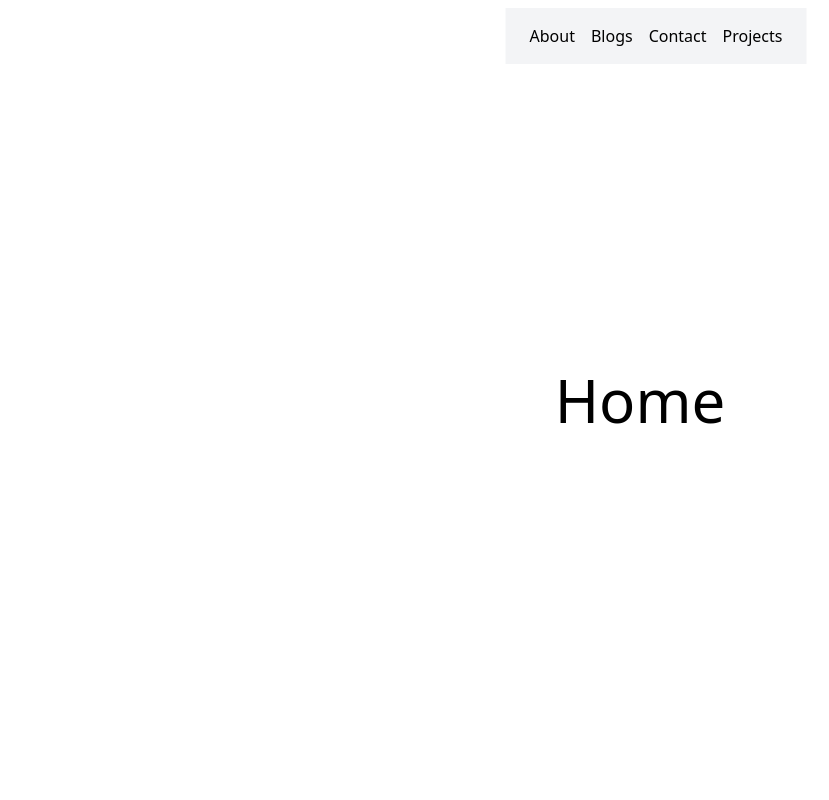
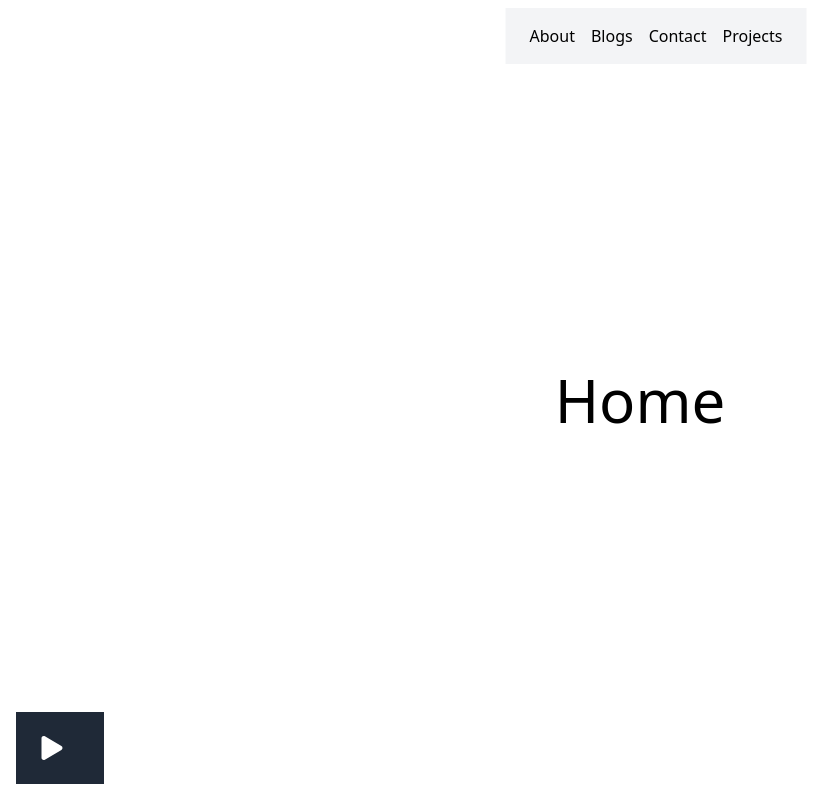
Before and after one commit to vhyran/portfolio, a React (Vite) app: page / in a window 1280 px wide. Shown: the whole page, without its empty margins (0-829 px from the left). Built offline with nearby package versions, Linux system fonts and the light colour scheme; what @catppuccin/tailwindcss would draw is missing.

Commit message:
feat: enhance MusicPlayer styling and integrate it into Home page layout

```diff
--- a/src/components/MusicPlayer.tsx
+++ b/src/components/MusicPlayer.tsx
@@ -40,22 +40,24 @@ const MusicPlayer: React.FC = () => {
 
 	return (
 		<motion.div
-			className="flex flex-col items-center justify-center bg-base p-6 rounded-lg shadow-lg"
+			className="flex flex-col items-center justify-center bg-gray-800 p-6"
 			style={{ maxWidth: '300px', margin: '0 auto' }}
 		>
 			<audio ref={audioRef} src={track} loop>
 				<track kind="captions" srcLang="en" label="English" />
 			</audio>
+			<div className="flex items-center w-full">
 				<motion.button
 					type="button"
 					onClick={togglePlayPause}
-				className="text-text text-2xl mb-4 pl-4"
+					className="text-white text-2xl mr-4"
 				>
 					{isPlaying ? <FaPause /> : <FaPlay />}
 				</motion.button>
-			<motion.div className="w-full bg-text h-5">
-				<div className="bg-mauve h-5" style={{ width: `${progress}%` }} />
+				<motion.div className="flex-1 bg-white h-5">
+					<div className="bg-blue h-5" style={{ width: `${progress}%` }} />
 				</motion.div>
+			</div>
 		</motion.div>
 	);
 };
--- a/src/pages/Home.tsx
+++ b/src/pages/Home.tsx
@@ -1,4 +1,5 @@
 import { motion } from 'framer-motion';
+import MusicPlayer from '../components/MusicPlayer';
 
 const About = () => {
 	return (
@@ -10,6 +11,9 @@ const About = () => {
 			<h1 className="text-center absolute top-1/2 left-1/2 transform -translate-x-1/2 -translate-y-1/2 text-6xl text-text">
 				Home
 			</h1>
+			<div className="absolute bottom-0 p-2 m-2">
+				<MusicPlayer />
+			</div>
 		</motion.div>
 	);
 };
```
Lines whose indentation alone changed are shown as unchanged.
